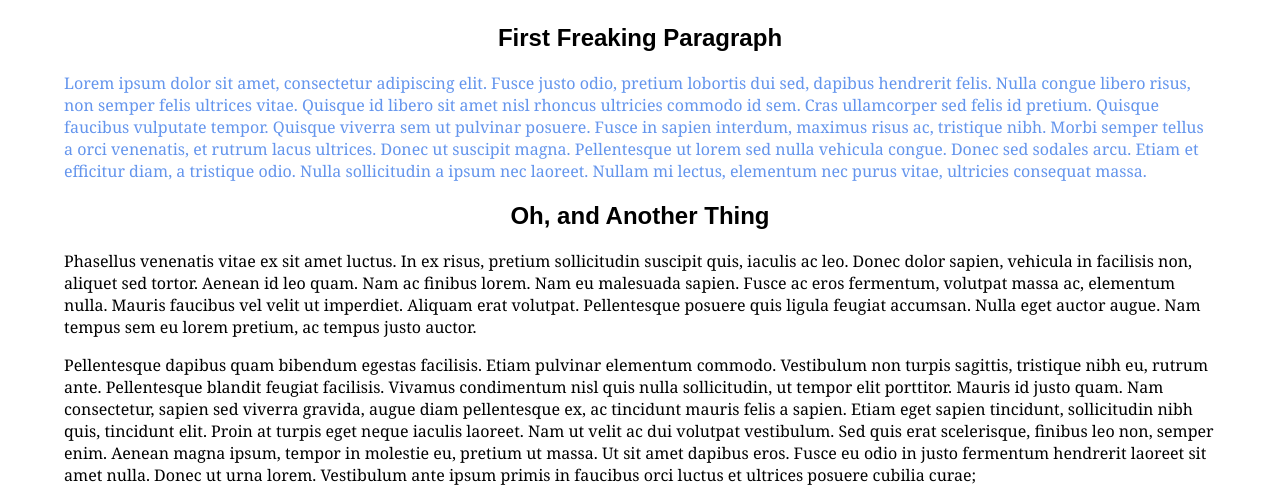
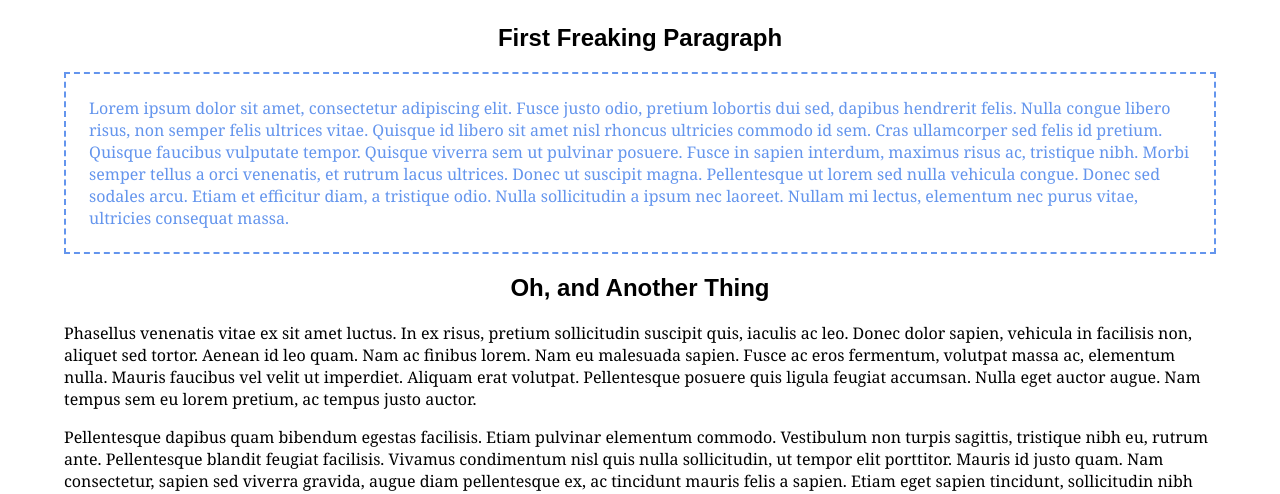
Before and after one commit to jrfoerster/CSSCheckup, a plain HTML site: page index.html in a window 1280 px wide. Shown: the part 292-786 px from the top of the page. Drawn offline with Linux system fonts and the light colour scheme.

Commit message:
css border for first paragraph added

```diff
--- a/main.css
+++ b/main.css
@@ -38,6 +38,8 @@ article p {
 
 .first-p {
     color: cornflowerblue;
+    border: 2px dashed cornflowerblue;
+    padding: 2%;
 }
 
 footer {
```
